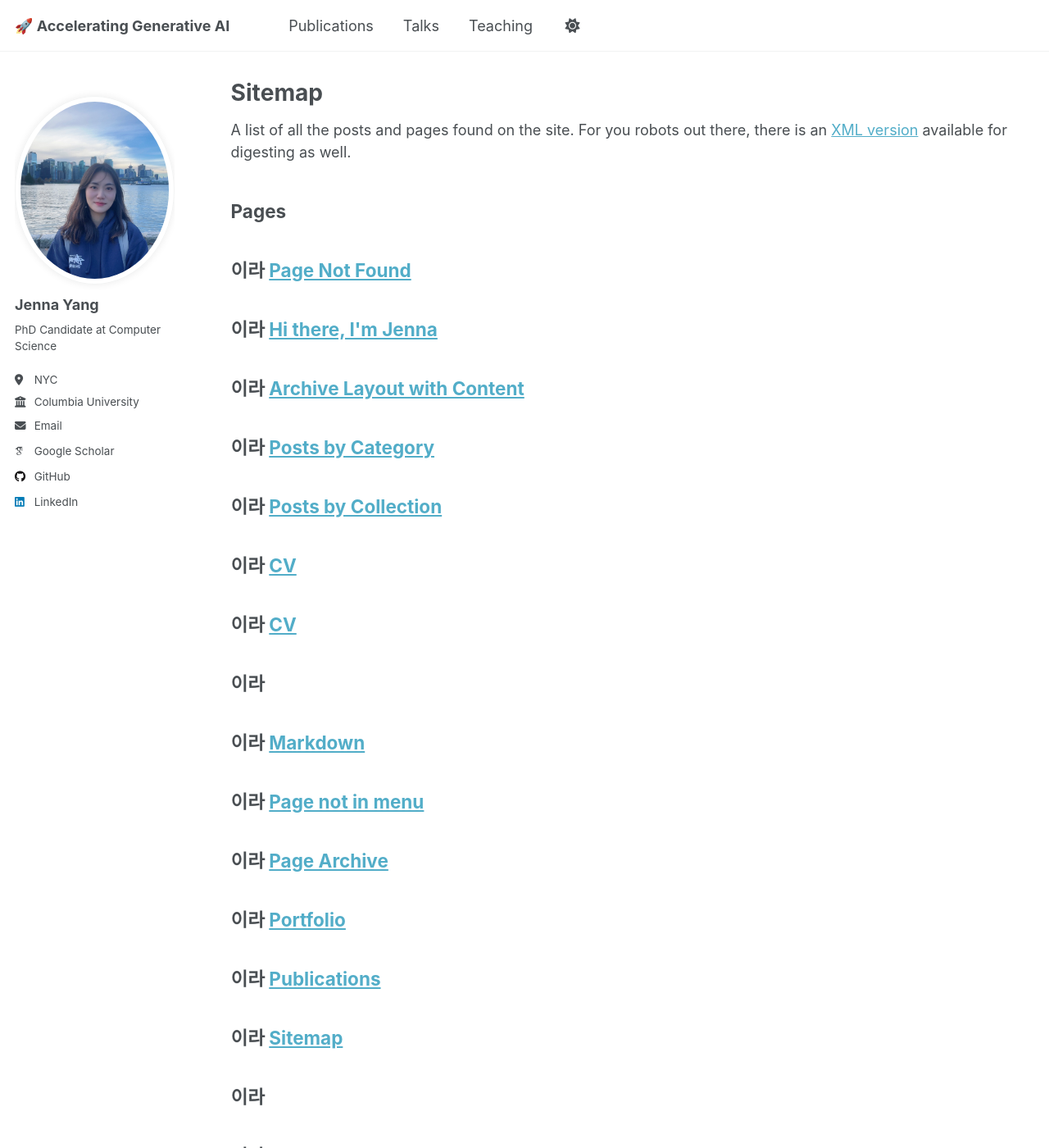
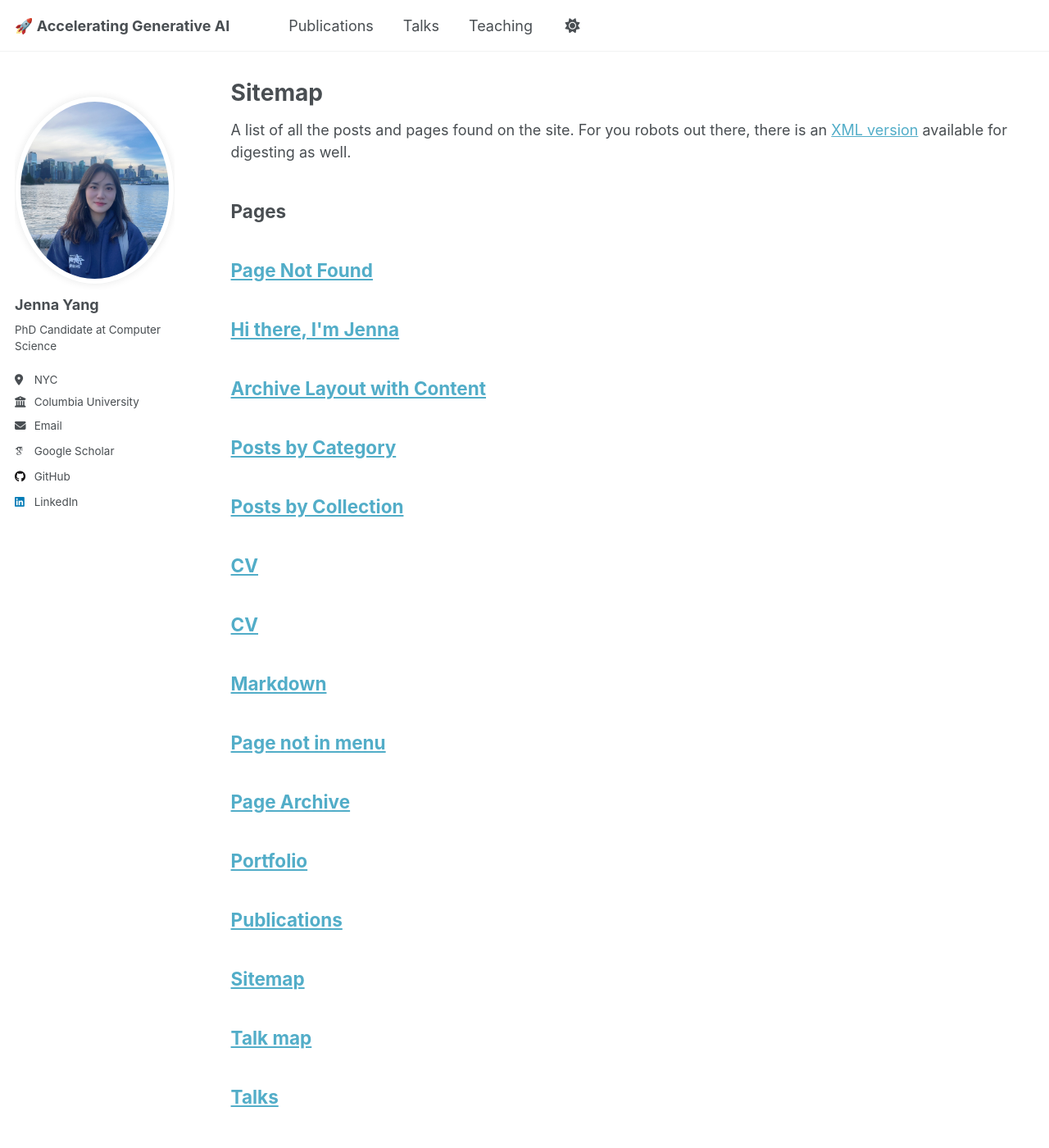
Before and after one commit to jenna-yang/jenna-yang.github.io, a Jekyll site: the page built from _pages/sitemap.md, in a window 1280 px wide and 1400 px high. Shown: the whole window at 82% size. Built offline with Jekyll 4.4.1, drawn with Linux system fonts in a browser that asks for light colours; some web fonts are replaced; some of the changed text lies outside the part shown.

Commit message:
Minor fix

```diff
--- a/_includes/archive-single.html
+++ b/_includes/archive-single.html
@@ -27,7 +27,7 @@
     {% endif %}
 
     <h2 class="archive__item-title" itemprop="headline">
-이라      {% assign _cat = post.category | downcase %}
+      {% assign _cat = post.category | downcase %}
       {% if post.collection == 'publications' %}
         {% if _cat contains 'journal' or _cat contains 'journals' %}
           <span class="pub-badge journal" title="Journal">J</span>
```
